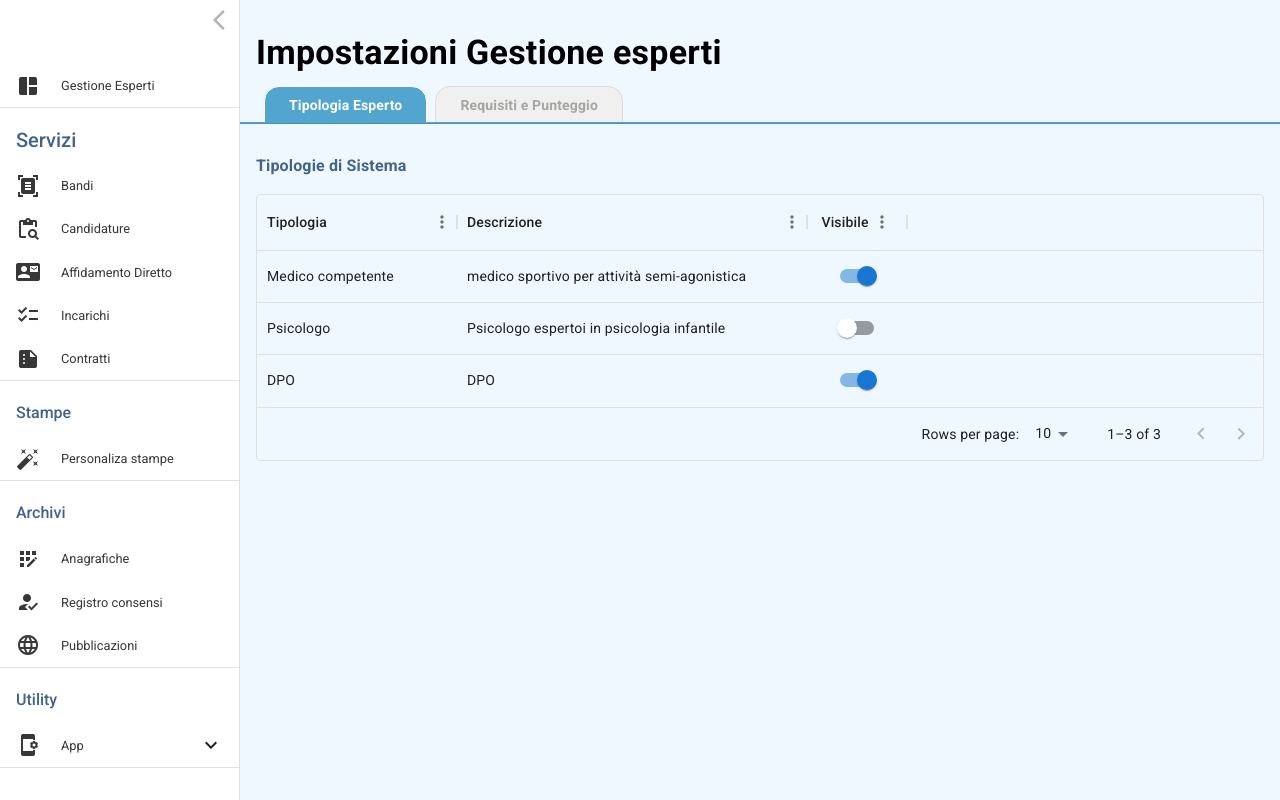
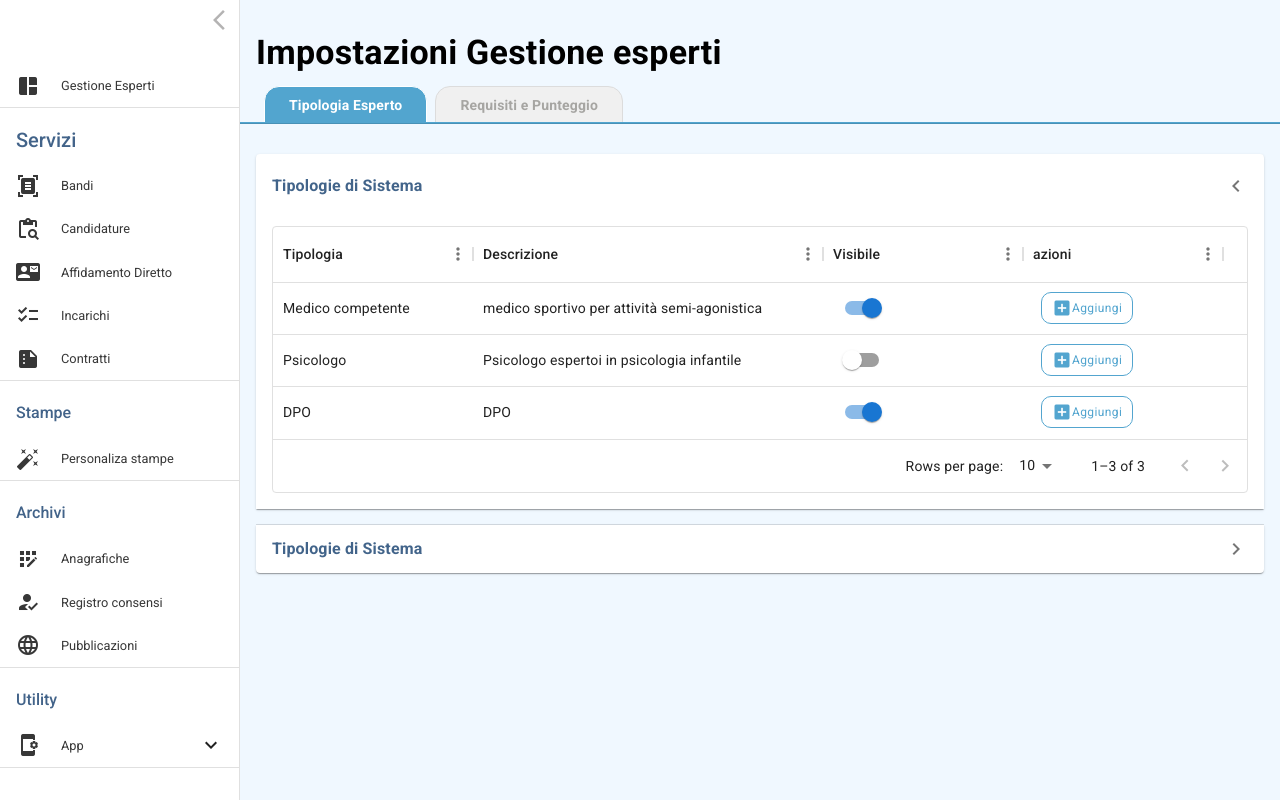
Before and after one commit to PietroSavini/Gestione-Esperti, a React (Vite) app: page /impostazioni in a window 1280 px wide. Built offline with nearby package versions, Linux system fonts and the light colour scheme.

Commit message:
ADD: accordion on setings page

```diff
--- a/src/pages/SettingsPage/Tabs/TipologiaEspertoTab/DataTable.scss
+++ b/src/pages/SettingsPage/Tabs/TipologiaEspertoTab/DataTable.scss
@@ -7,5 +7,8 @@
         justify-content: center;
         align-items: center;
     }
+    .css-ak0vx-MuiDataGrid-root .MuiDataGrid-cell:focus {
+        outline: none;
+    }
 
 }
--- a/src/pages/SettingsPage/Tabs/TipologiaEspertoTab/DataTable.tsx
+++ b/src/pages/SettingsPage/Tabs/TipologiaEspertoTab/DataTable.tsx
@@ -3,9 +3,10 @@ import { DataGrid } from '@mui/x-data-grid'
 import React, { useEffect, useState } from 'react'
 import './DataTable.scss'
 import { Data, Row } from './TipologiaEsperto'
+import { ActionButton } from '../../../../components/partials/Buttons/ActionButton'
 
 type TableData = Data
-
+//implementare lazy loading?  in quanto i dati della pagina in teoria dovrebbero essre gia presenti sullo state e presi da DB all' avvio dell app?
 
 //1) il Componente DataTable accetta un array di oggetti TableData come data
 export const DataTable = (data : TableData) => {
@@ -46,12 +47,17 @@ export const DataTable = (data : TableData) => {
     const columns = [
         {field: 'title', headerName: 'Tipologia', width: 200, sortable:false, filterable:false ,  },
         {field: 'description', headerName: 'Descrizione', width: 350,sortable:false, filterable:false },
-        {field: 'visible', type:'boolean', renderCell: (params:any) => (<VisibleSwitch value={params.value} id={params.id}/>), headerName: 'Visibile', width: 100,sortable:false, filterable:false },
+        {field: 'visible', renderCell: (params:any) => (<VisibleSwitch value={params.value} id={params.id}/>), headerName: 'Visibile', width: 200,sortable:false, filterable:false },
+        {field:'actions',  headerName:'azioni',width: 200, renderCell: () => (<ActionButton text='Aggiungi' icon='add_box' direction='row-reverse'/>)}
     ];
 
     useEffect(() => {
-        //salvare dati su redux state, e inviare salvataggio a DB impostando loading della tabella su true fino alla fine della risposta
+        //salvare dati su redux state, e inviare salvataggio a DB
+        //impostare loader su true per evitare spamming dello switch ed eventuali errori di salvataggio dei dati
+        // OPPURE invece del loader attivare una variabile "isDisabled" sui switch finchè la risposta di salvataggio non avviene
+        //la funzione che poi esegue il salvataggio DEVE avere throttling per ogni evenienza
       console.log(rows)
+
     }, [rows])
 
 
@@ -69,6 +75,7 @@ export const DataTable = (data : TableData) => {
                             paginationModel: { page: 0, pageSize: 10 },
                         },
                     }}
+
                     pageSizeOptions={[5, 10]}
                     sx={{
                         padding:'0',
--- a/src/pages/SettingsPage/Tabs/TipologiaEspertoTab/TipologiaEsperto.tsx
+++ b/src/pages/SettingsPage/Tabs/TipologiaEspertoTab/TipologiaEsperto.tsx
@@ -1,7 +1,7 @@
-import { Typography } from '@mui/material'
+import { Accordion, AccordionDetails, AccordionSummary, Icon, Typography } from '@mui/material'
 
 import{ DataTable }from './DataTable'
-import { useEffect } from 'react'
+import { useEffect, useState } from 'react'
 
 export type Data = {
     data:Row[]
@@ -15,14 +15,33 @@ export type Data = {
 }
 
 export const TipologiaEsperto = ({data}:Data) => {
+    const [expanded,setExpanded] = useState<boolean[]>([true,false])
 
-
-
+    const handleChange = (panel: number) => (_: React.SyntheticEvent, isExpanded: boolean) => {
+      const newExpanded = [...expanded];
+      newExpanded[panel] = isExpanded;
+      setExpanded(newExpanded);
+    };
 
   return (
     <>
-        <Typography marginBottom={'1rem'} variant='body1' fontWeight={600} color={'#42648aff'}> Tipologie di Sistema </Typography>
-        <DataTable data={data} />
+      <Accordion expanded={expanded[0]} onChange={handleChange(0)}>
+        <AccordionSummary expandIcon={<Icon>chevron_right</Icon>}>
+          <Typography variant='body1' fontWeight={600} color={'#42648aff'}> Tipologie di Sistema </Typography>
+        </AccordionSummary>
+        <AccordionDetails>
+          <DataTable data={data} />
+        </AccordionDetails>
+      </Accordion>
+
+      <Accordion expanded={expanded[1]} onChange={handleChange(1)}>
+        <AccordionSummary expandIcon={<Icon>chevron_right</Icon>}>
+          <Typography variant='body1' fontWeight={600} color={'#42648aff'}> Tipologie di Sistema </Typography>
+        </AccordionSummary>
+        <AccordionDetails>
+          <div>ma piac a fess</div>
+        </AccordionDetails>
+      </Accordion>
 
     </>
   )
```
